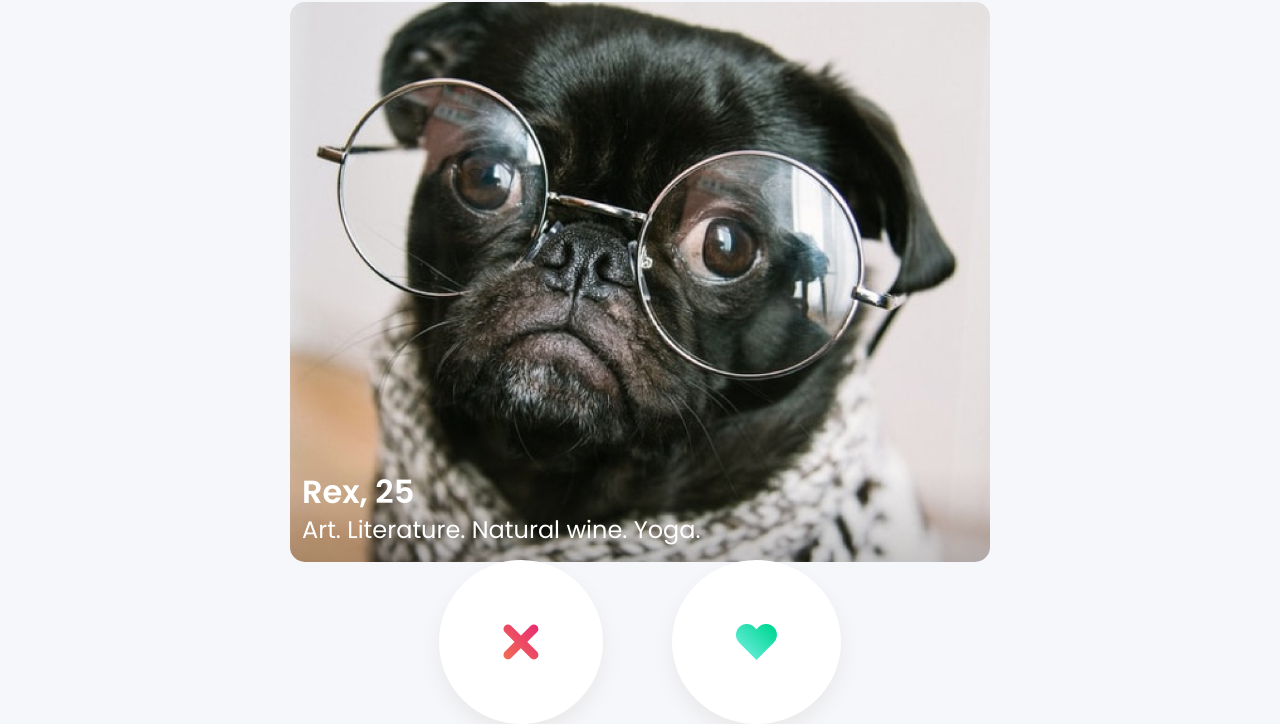
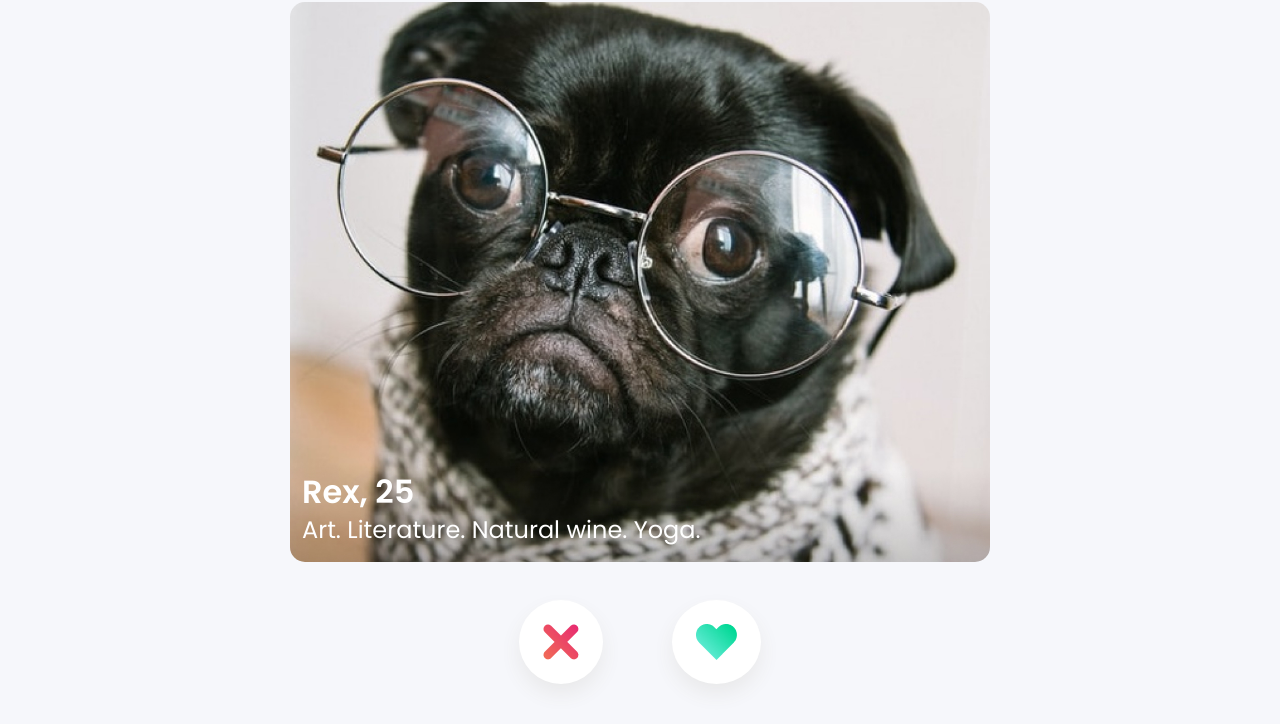
Before and after one commit to ReelTeamSix/Tindog-Scrimba, a plain HTML site: page index.html in a window 1280 px wide. Shown: the part 78-802 px from the top of the page. Drawn offline with nearby package versions, Linux system fonts and the light colour scheme.

Commit message:
Update index.css
returned buttons

```diff
--- a/index.css
+++ b/index.css
@@ -107,7 +107,7 @@ header img {
     background: #fff;
     box-shadow: 0px 10px 20px #E9E9EA;
     margin: 0 2.5vw;
-    padding: 4em;
+    padding: 1.5em;
     cursor: pointer;
 }
 
```
